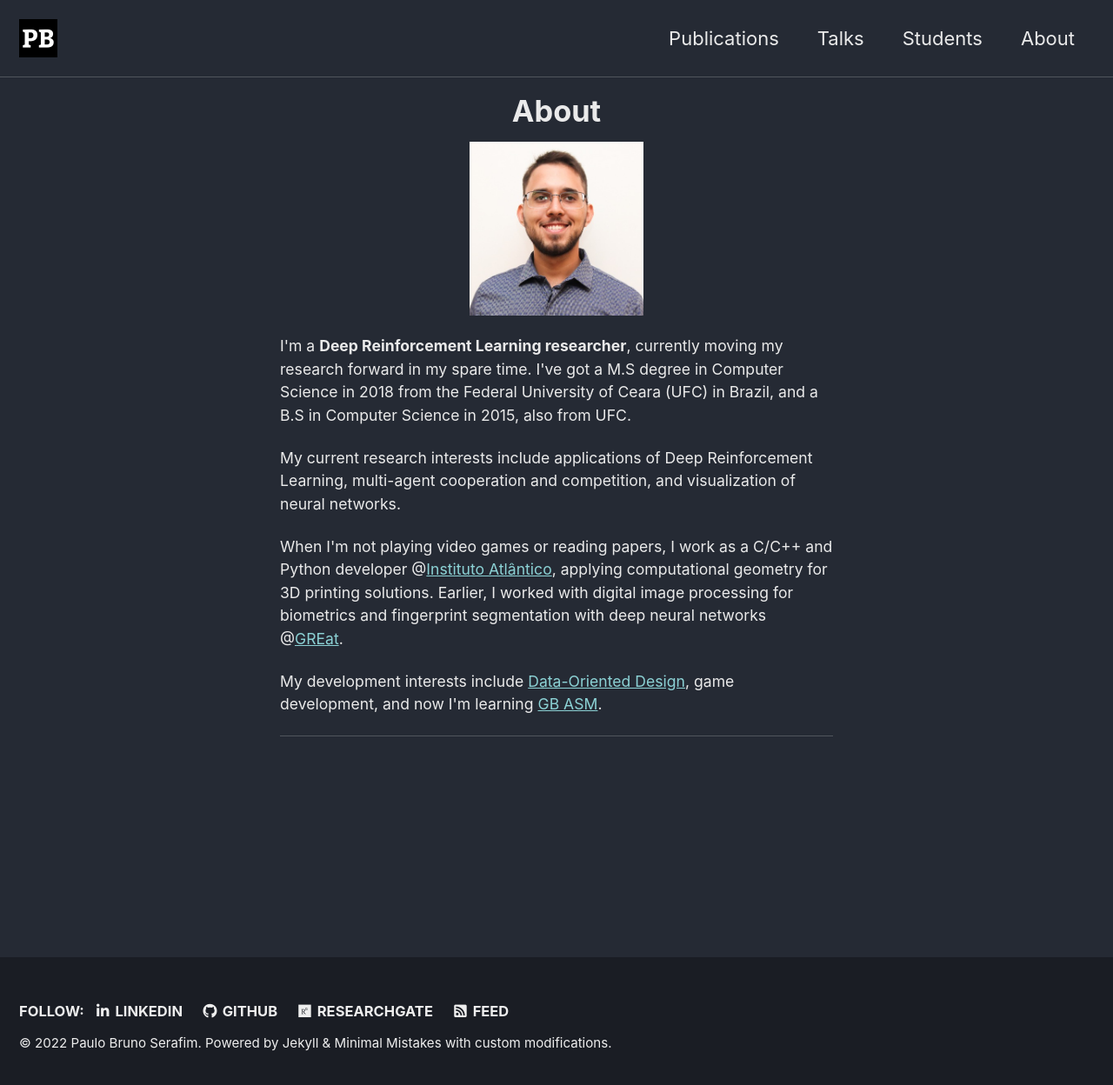
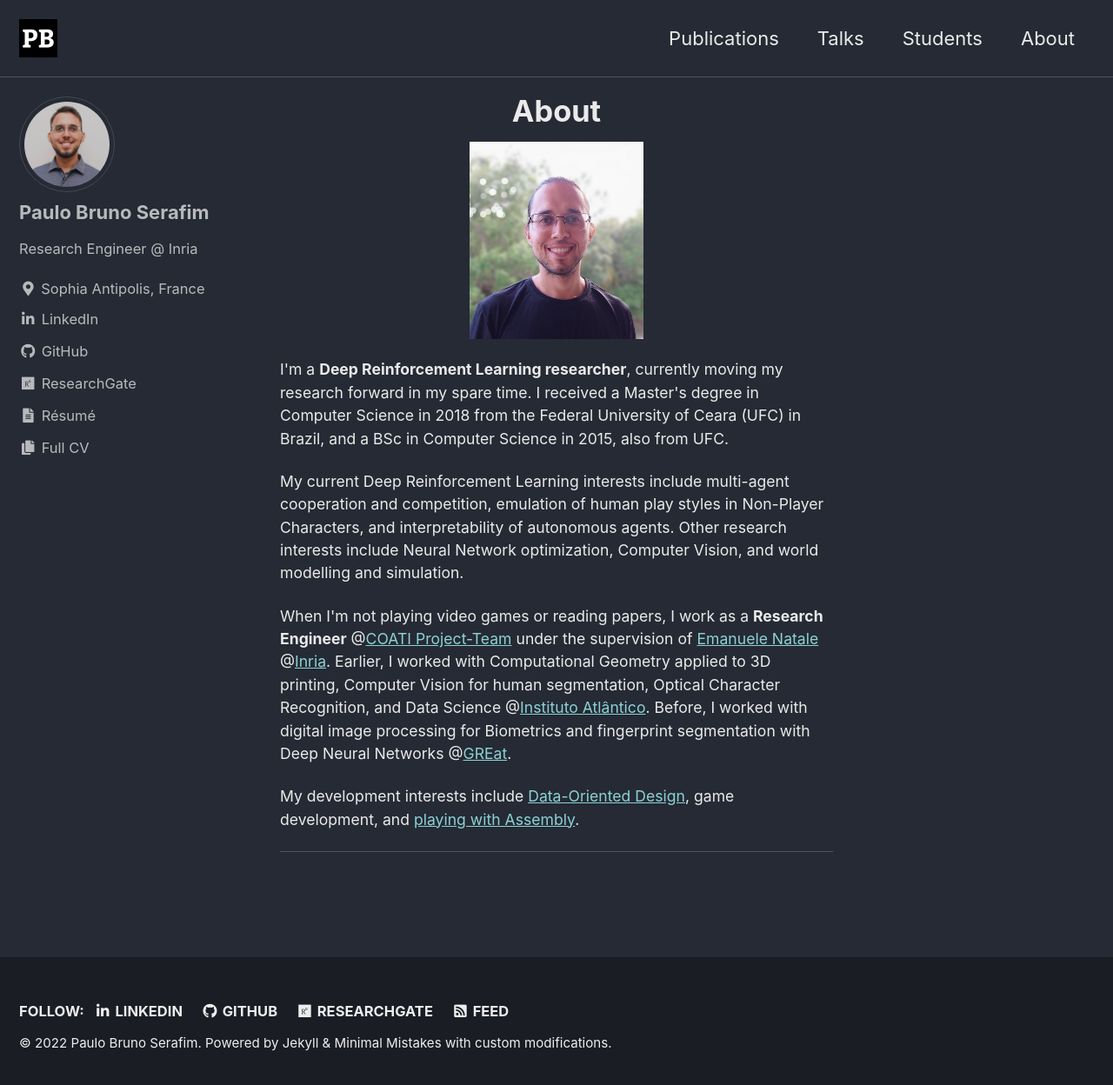
Before and after one commit to paulobruno/PersonalSite, a Jekyll site: the page built from _pages/about.md, in a window 1280 px wide and 1256 px high. Shown: the top 1248 px of the window at 87% size. Built offline with Jekyll 4.4.1, drawn with Linux system fonts in a browser that asks for light colours; cached includes are drawn as plain includes.

Commit message:
Update About page

```diff
--- a/_pages/about.md
+++ b/_pages/about.md
@@ -2,25 +2,25 @@
 title: "About"
 permalink: /about/
 layout: single
-author_profile: false
+author_profile: true
 ---
 
-<img src="/assets/images/bio-photo.jpg" alt="Photo" width="200"/>
+<img src="/assets/images/about-photo.jpg" alt="Photo" width="200"/>
 
 <p style="text-align:left;">
-I'm a <b>Deep Reinforcement Learning researcher</b>, currently moving my research forward in my spare time. I've got a M.S degree in Computer Science in 2018 from the Federal University of Ceara (UFC) in Brazil, and a B.S in Computer Science in 2015, also from UFC.
+I'm a <b>Deep Reinforcement Learning researcher</b>, currently moving my research forward in my spare time. I received a Master's degree in Computer Science in 2018 from the Federal University of Ceara (UFC) in Brazil, and a BSc in Computer Science in 2015, also from UFC.
 </p>
 
 <p style="text-align:left;">
-My current research interests include applications of Deep Reinforcement Learning, multi-agent cooperation and competition, and visualization of neural networks.
+My current Deep Reinforcement Learning interests include multi-agent cooperation and competition, emulation of human play styles in Non-Player Characters, and interpretability of autonomous agents. Other research interests include Neural Network optimization, Computer Vision, and world modelling and simulation.
 </p>
 
 <p style="text-align:left;">
-When I'm not playing video games or reading papers, I work as a C/C++ and Python developer @<a href="https://www.atlantico.com.br">Instituto Atlântico</a>, applying computational geometry for 3D printing solutions. Earlier, I worked with digital image processing for biometrics and fingerprint segmentation with deep neural networks @<a href="https://www.great.ufc.br/">GREat</a>.
+When I'm not playing video games or reading papers, I work as a <b>Research Engineer</b> @<a href="https://team.inria.fr/coati">COATI Project-Team</a> under the supervision of <a href="https://www-sop.inria.fr/members/Emanuele.Natale">Emanuele Natale</a> @<a href="https://www.inria.fr/en/inria-centre-universite-cote-azur">Inria</a>. Earlier, I worked with Computational Geometry applied to 3D printing, Computer Vision for human segmentation, Optical Character Recognition, and Data Science @<a href="https://www.atlantico.com.br">Instituto Atlântico</a>. Before, I worked with digital image processing for Biometrics and fingerprint segmentation with Deep Neural Networks @<a href="https://www.great.ufc.br/">GREat</a>.
 </p>
 
 <p style="text-align:left;">
-My development interests include <a href="http://gamesfromwithin.com/data-oriented-design">Data-Oriented Design</a>, game development, and now I'm learning <a href="https://github.com/paulobruno/GbAsmTutorials">GB ASM</a>.
+My development interests include <a href="http://gamesfromwithin.com/data-oriented-design">Data-Oriented Design</a>, game development, and <a href="https://github.com/paulobruno/GbAsmTutorials">playing with Assembly</a>.
 </p>
 
 
```
